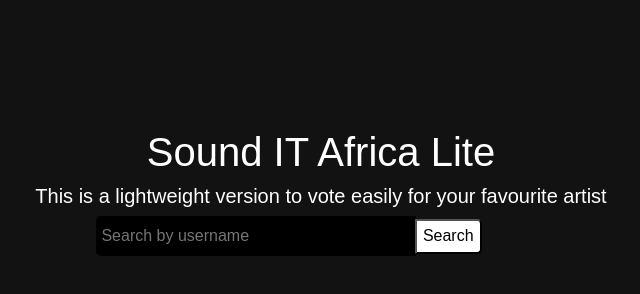
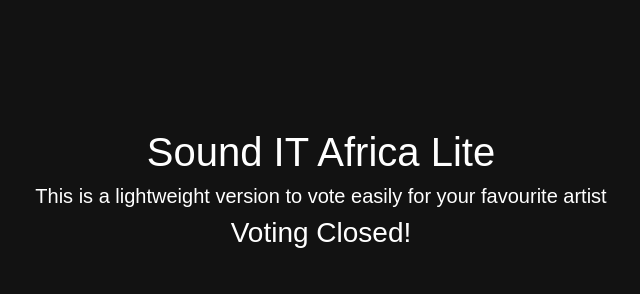
Before and after one commit to jihdeh/lite-fend, a plain HTML site: page index.html in a window 1280 px wide. Shown: the whole page, without its empty margins (319-959 px from the left). Drawn offline with nearby package versions, Linux system fonts and the light colour scheme; a web font is replaced by a local one.

Commit message:
status close

```diff
--- a/index.html
+++ b/index.html
@@ -31,7 +31,7 @@
           <h1>Sound IT Africa Lite</h1>
           <h5>This is a lightweight version to vote easily for your favourite artist</h5>
         </header>
-        <section>
+        <!-- <section>
           <form
             id="search"
             class="contestant-container__form"
@@ -48,6 +48,9 @@
               </button>
             </span>
           </form>
+        </section> -->
+        <section>
+          <h3 class="text-center">Voting Closed!</h3>
         </section>
         <section>
           <p class="loading hide_something text-center">..loading</p>
```
